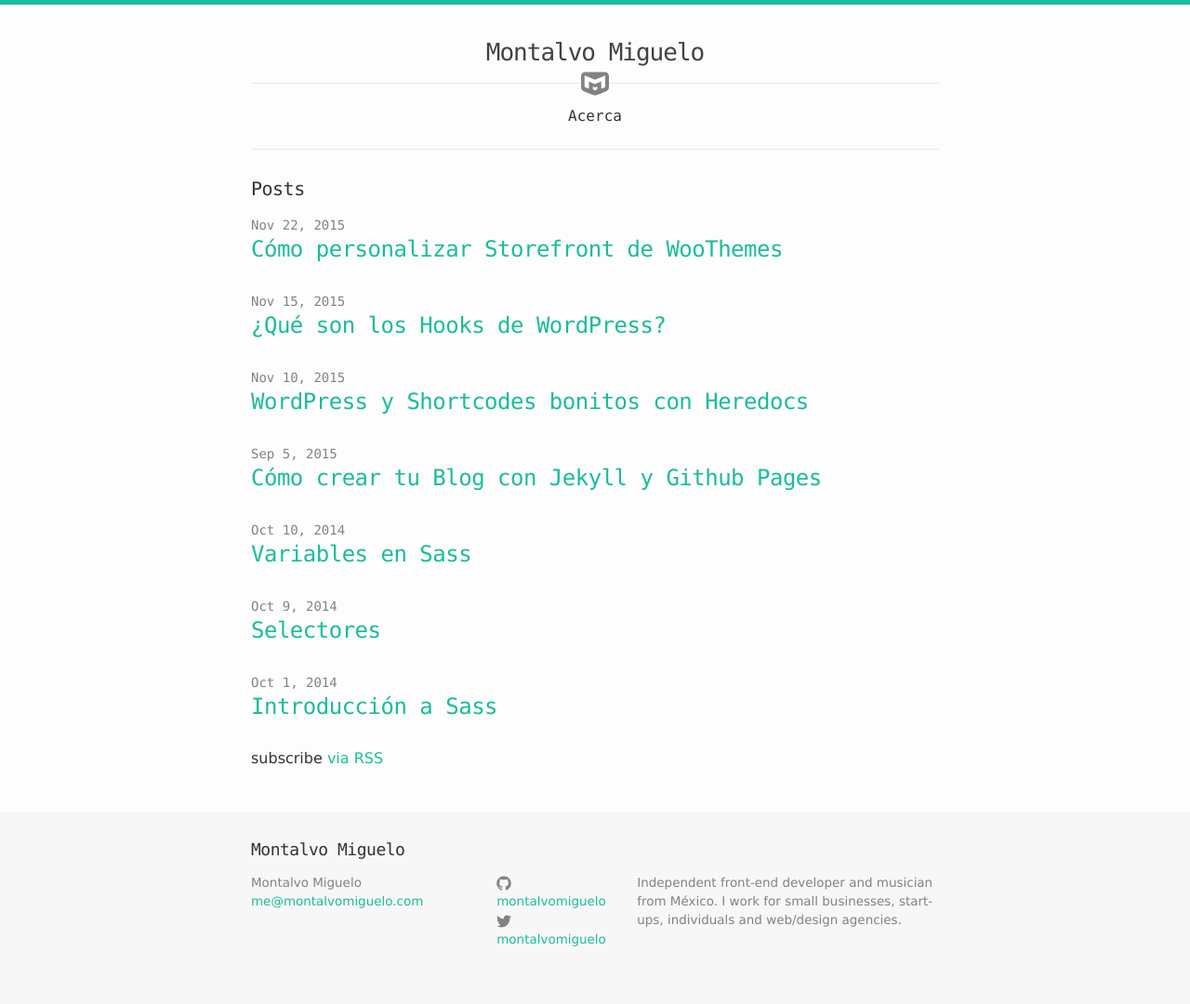
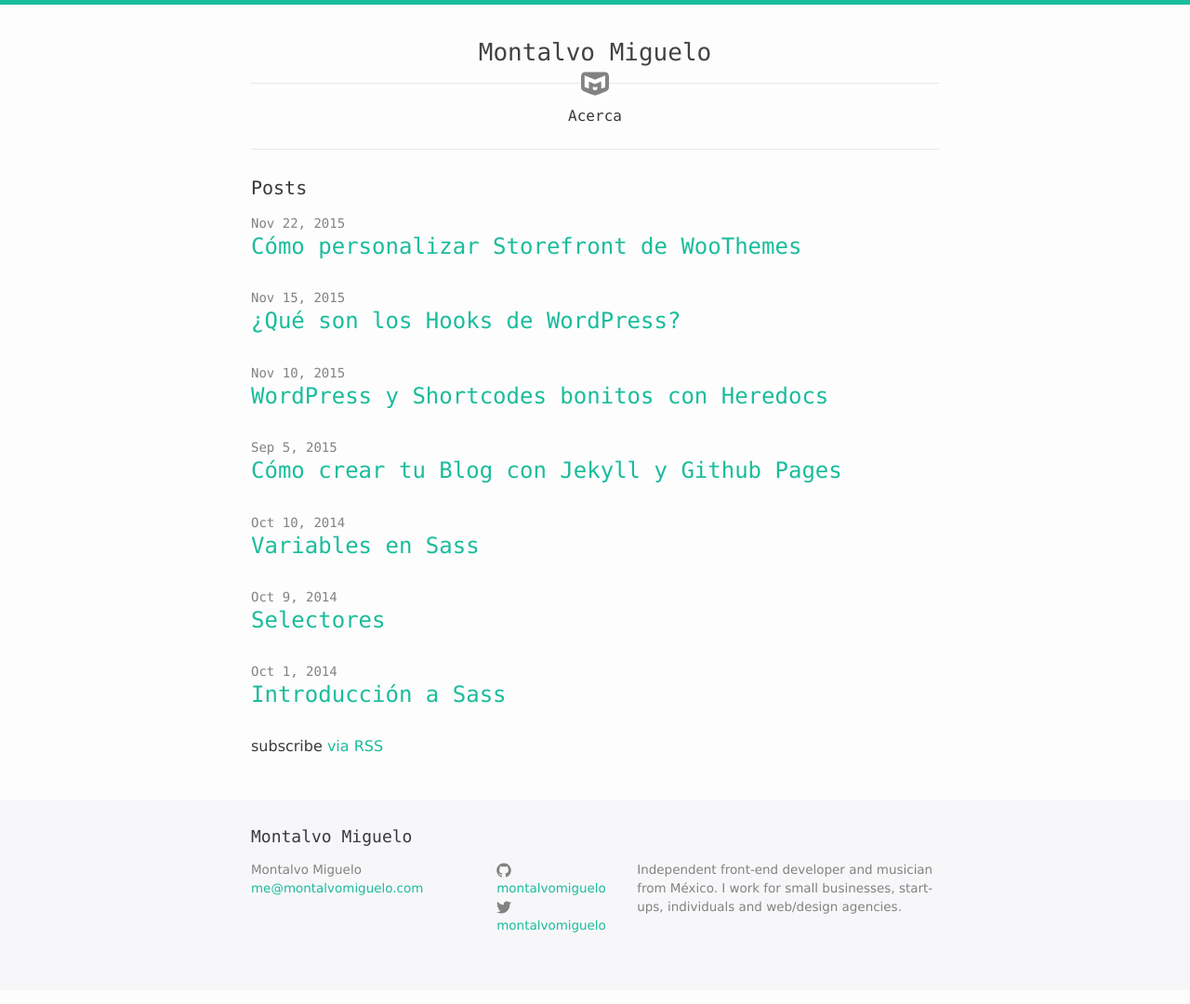
Before and after one commit to montalvomiguelo/montalvomiguelo.github.io, a Jekyll site: the page built from index.html, in a window 1280 px wide. Shown: the whole page at 93% size. Built offline with Jekyll 4.4.1, drawn with Linux system fonts in a browser that asks for light colours.

Commit message:
no letter-spacing & new color text

```diff
--- a/_sass/_base.scss
+++ b/_sass/_base.scss
@@ -79,12 +79,12 @@ li {
 h1, h2, h3, h4, h5, h6 {
   font-family: $font-family-monospace;
   font-weight: $headings-font-weight;
-  line-height: normal;
-  letter-spacing: -1px;
+  line-height: 1.1;
+  // letter-spacing: -1px;
 }
 
 h4, h5, h6 {
-  letter-spacing: -.5px;
+  // letter-spacing: -.5px;
 }
 
 
@@ -115,7 +115,7 @@ blockquote {
   border-left: 4px solid $grey-color-light;
   padding-left: $spacing-unit / 2;
   font-size: 18px;
-  letter-spacing: -1px;
+  // letter-spacing: -1px;
   font-style: italic;
 
   > :last-child {
--- a/_sass/_layout.scss
+++ b/_sass/_layout.scss
@@ -14,7 +14,7 @@
   font-family: $font-family-monospace;
   font-size: 26px;
   font-weight: $headings-font-weight;
-  letter-spacing: -1px;
+  // letter-spacing: -1px;
   margin-bottom: 18px;
   margin-top: 36px;
 
@@ -86,7 +86,7 @@
  * Site footer
  */
 .site-footer {
-  background: darken($background-color, 2.5%);
+  background: #f7f7f9;
   // border-top: 1px solid $grey-color-light;
   padding: $spacing-unit 0;
 }
@@ -162,7 +162,7 @@
 
 .page-heading {
   font-size: 20px;
-  letter-spacing: -.5px;
+  // letter-spacing: -.5px;
 }
 
 .post-list {
@@ -173,7 +173,7 @@
     margin-bottom: $spacing-unit;
 
     h2 {
-      letter-spacing: -.5px;
+      // letter-spacing: -.5px;
     }
   }
 }
--- a/css/main.scss
+++ b/css/main.scss
@@ -21,7 +21,7 @@ $base-line-height: 1.5;
 
 $spacing-unit:     30px;
 
-$text-color:       #333;
+$text-color:       #373a3c;
 $background-color: #fdfdfd;
 $brand-color:      #1abc9c;
 
```
